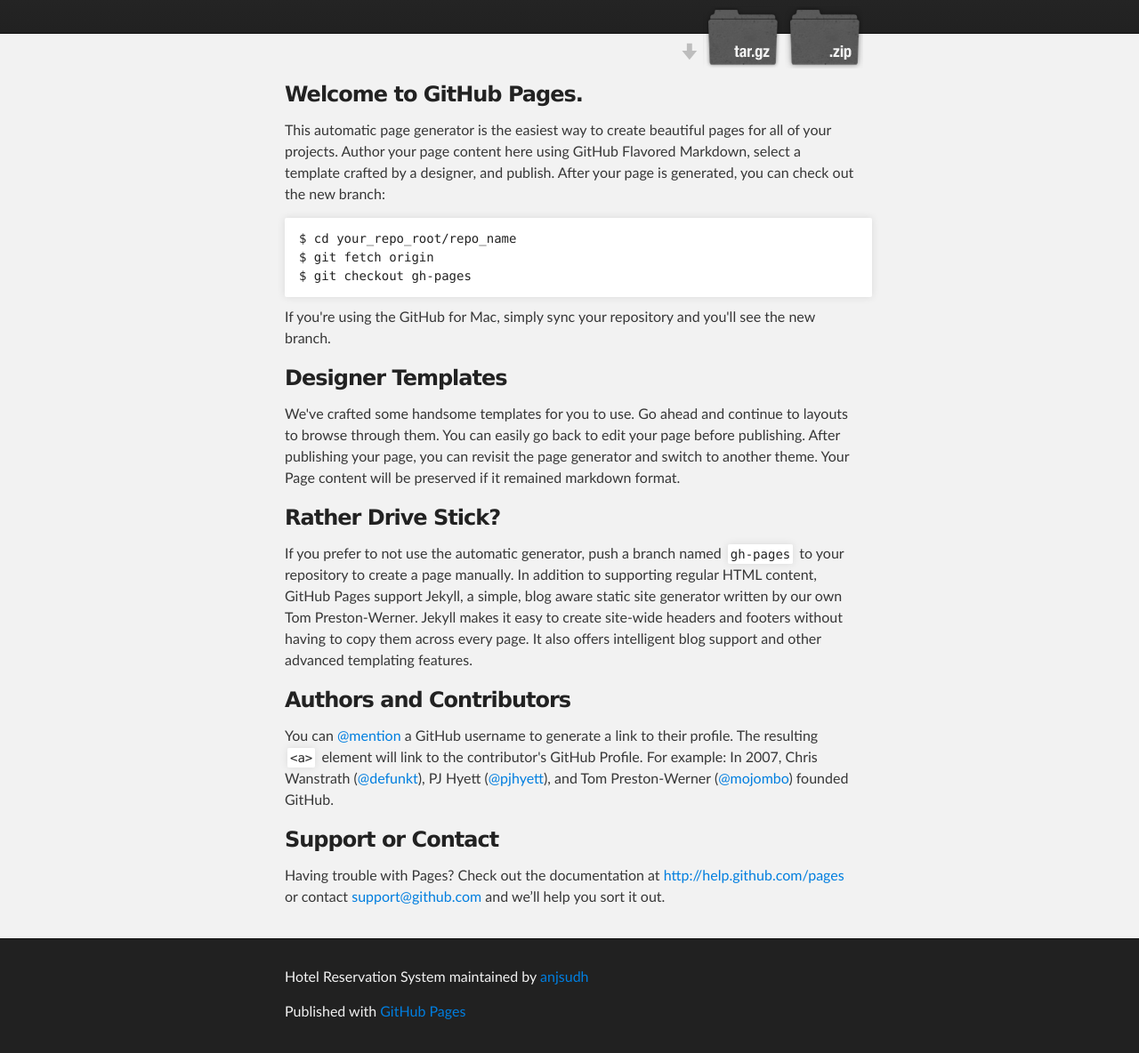
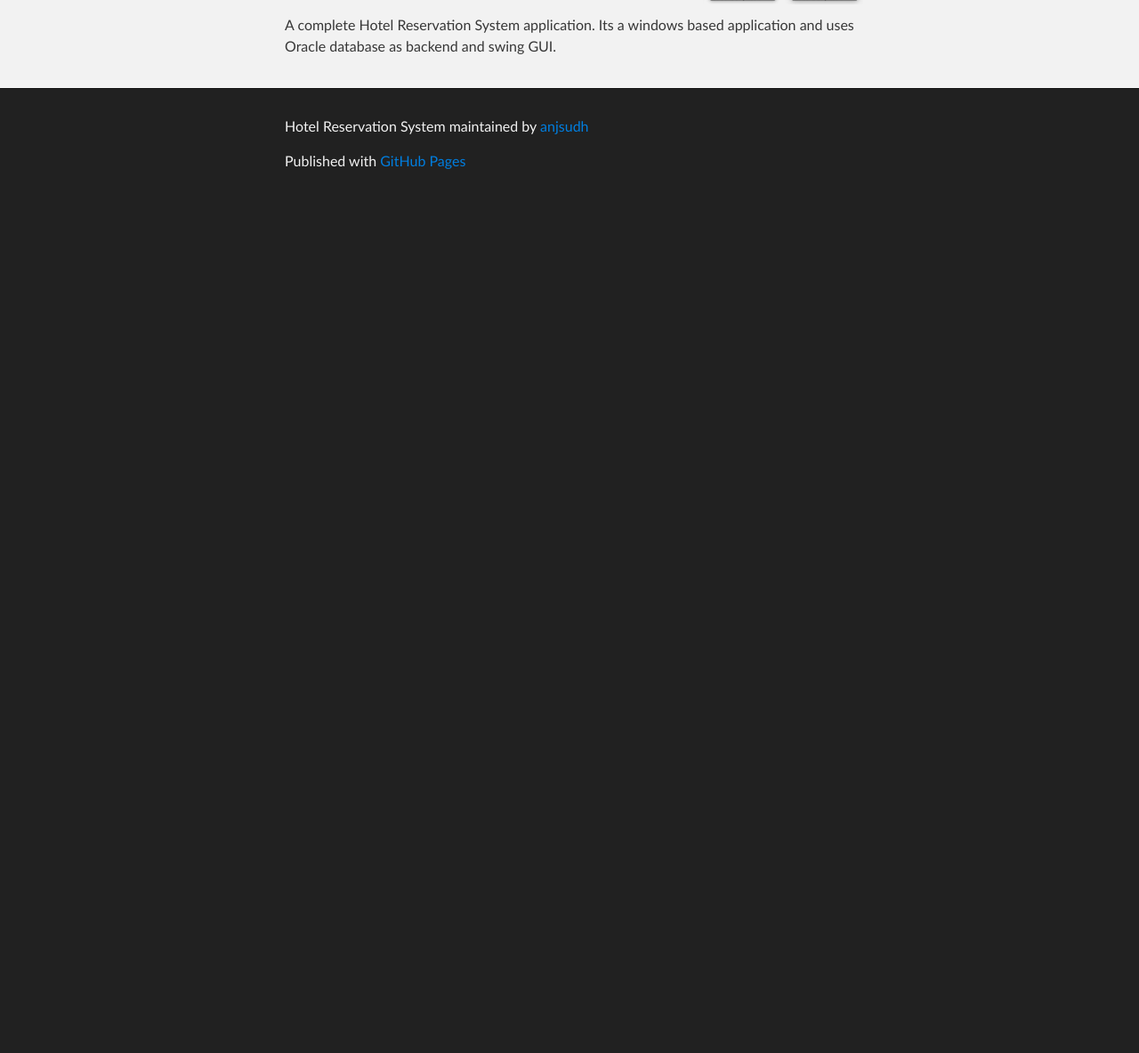
Before and after one commit to anjsudh/HotelReservationSystem, a plain HTML site: page index.html in a window 1280 px wide. Shown: the part 244-1428 px from the top of the page at 89% size. After the commit the page ends 800 px from the top, so only its background shows below. Drawn offline with Linux system fonts and the light colour scheme.

```diff
--- a/index.html
+++ b/index.html
@@ -4,7 +4,7 @@
   <head>
     <meta charset='utf-8' />
     <meta http-equiv="X-UA-Compatible" content="chrome=1" />
-    <meta name="description" content="Hotel Reservation System : A complete Hotel Reservation System application. Its a windows based application and uses Oracle database as backend and swing GUI." />
+    <meta name="description" content="Hotel Reservation System : For fulfillment of Java Certification" />
 
     <link rel="stylesheet" type="text/css" media="screen" href="stylesheets/stylesheet.css">
 
@@ -19,7 +19,7 @@
           <a id="forkme_banner" href="https://github.com/anjsudh/HotelReservationSystem">View on GitHub</a>
 
           <h1 id="project_title">Hotel Reservation System</h1>
-          <h2 id="project_tagline">A complete Hotel Reservation System application. Its a windows based application and uses Oracle database as backend and swing GUI.</h2>
+          <h2 id="project_tagline">For fulfillment of Java Certification</h2>
 
             <section id="downloads">
               <a class="zip_download_link" href="https://github.com/anjsudh/HotelReservationSystem/zipball/master">Download this project as a .zip file</a>
@@ -31,37 +31,7 @@
     <!-- MAIN CONTENT -->
     <div id="main_content_wrap" class="outer">
       <section id="main_content" class="inner">
-        <h3>
-<a name="welcome-to-github-pages" class="anchor" href="#welcome-to-github-pages"><span class="octicon octicon-link"></span></a>Welcome to GitHub Pages.</h3>
-
-<p>This automatic page generator is the easiest way to create beautiful pages for all of your projects. Author your page content here using GitHub Flavored Markdown, select a template crafted by a designer, and publish. After your page is generated, you can check out the new branch:</p>
-
-<pre><code>$ cd your_repo_root/repo_name
-$ git fetch origin
-$ git checkout gh-pages
-</code></pre>
-
-<p>If you're using the GitHub for Mac, simply sync your repository and you'll see the new branch.</p>
-
-<h3>
-<a name="designer-templates" class="anchor" href="#designer-templates"><span class="octicon octicon-link"></span></a>Designer Templates</h3>
-
-<p>We've crafted some handsome templates for you to use. Go ahead and continue to layouts to browse through them. You can easily go back to edit your page before publishing. After publishing your page, you can revisit the page generator and switch to another theme. Your Page content will be preserved if it remained markdown format.</p>
-
-<h3>
-<a name="rather-drive-stick" class="anchor" href="#rather-drive-stick"><span class="octicon octicon-link"></span></a>Rather Drive Stick?</h3>
-
-<p>If you prefer to not use the automatic generator, push a branch named <code>gh-pages</code> to your repository to create a page manually. In addition to supporting regular HTML content, GitHub Pages support Jekyll, a simple, blog aware static site generator written by our own Tom Preston-Werner. Jekyll makes it easy to create site-wide headers and footers without having to copy them across every page. It also offers intelligent blog support and other advanced templating features.</p>
-
-<h3>
-<a name="authors-and-contributors" class="anchor" href="#authors-and-contributors"><span class="octicon octicon-link"></span></a>Authors and Contributors</h3>
-
-<p>You can <a href="https://github.com/blog/821" class="user-mention">@mention</a> a GitHub username to generate a link to their profile. The resulting <code>&lt;a&gt;</code> element will link to the contributor's GitHub Profile. For example: In 2007, Chris Wanstrath (<a href="https://github.com/defunkt" class="user-mention">@defunkt</a>), PJ Hyett (<a href="https://github.com/pjhyett" class="user-mention">@pjhyett</a>), and Tom Preston-Werner (<a href="https://github.com/mojombo" class="user-mention">@mojombo</a>) founded GitHub.</p>
-
-<h3>
-<a name="support-or-contact" class="anchor" href="#support-or-contact"><span class="octicon octicon-link"></span></a>Support or Contact</h3>
-
-<p>Having trouble with Pages? Check out the documentation at <a href="http://help.github.com/pages">http://help.github.com/pages</a> or contact <a href="mailto:support@github.com">support@github.com</a> and we’ll help you sort it out.</p>
+        <p>A complete Hotel Reservation System application. Its a windows based application and uses Oracle database as backend and swing GUI.</p>
       </section>
     </div>
 
```
Also changed, not shown: params.json (+1 -1 lines).
